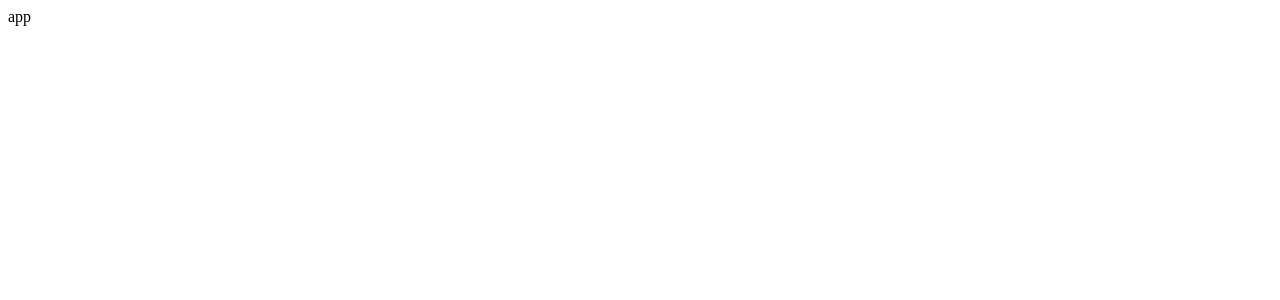
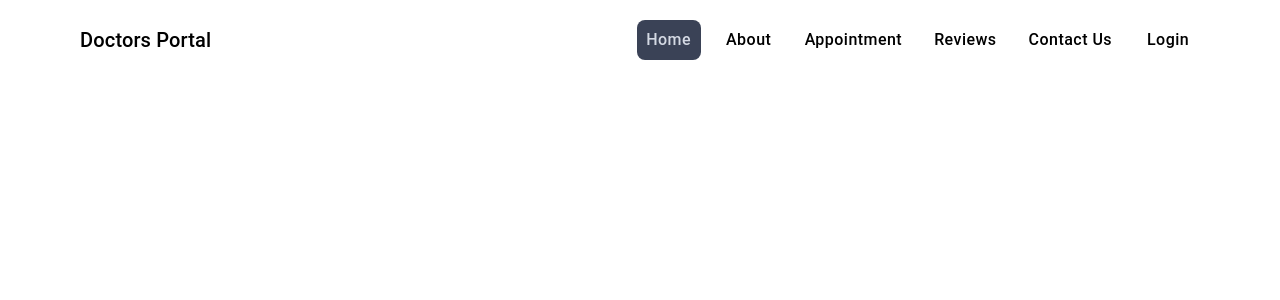
Before and after one commit to Eman-Abukhater/Doctor-s-Portal-Web-App, a React (Vite) app in the folder doctors-portal/: page / in a window 1280 px wide. Shown: the top 300 px of the page. Built offline with nearby package versions, Linux system fonts and the light colour scheme.

Commit message:
add the desktop nav items

```diff
--- a/doctors-portal/src/App.jsx
+++ b/doctors-portal/src/App.jsx
@@ -1,12 +1,13 @@
-import React from 'react'
-import Navbar from './components/Navbar'
+import React from "react";
+import Navbar from "./components/Navbar";
+import { Box } from "@mui/material";
 
 function App() {
   return (
-    <div>
-      app
-    </div>
-  )
+    <Box sx={{ px: { xs: 2, md: 6 }, fontFamily: "Open Sans, sans-serif" }}>
+      <Navbar />
+    </Box>
+  );
 }
 
-export default App
+export default App;
--- a/doctors-portal/src/components/Navbar.jsx
+++ b/doctors-portal/src/components/Navbar.jsx
@@ -1,9 +1,56 @@
-import React from 'react'
+import React, { useState } from "react";
+import AppBar from "@mui/material/AppBar";
+import Toolbar from "@mui/material/Toolbar";
+import Typography from "@mui/material/Typography";
+import { Box, Button } from "@mui/material";
 
+const navItems = [
+  "Home",
+  "About",
+  "Appointment",
+  "Reviews",
+  "Contact Us",
+  "Login",
+];
 function Navbar() {
+  // state to control the mobile menu
+  const [mobileMenuOpen, setMobileMenuOpen] = useState(false);
   return (
-    <div>Navbar</div>
-  )
+    <>
+      <AppBar
+        position="static"
+        sx={{ backgroundColor: "white", boxShadow: "none" }}
+      >
+        <Toolbar sx={{ justifyContent: "space-between" }}>
+          <Typography variant="h6" sx={{ color: "black" }}>
+            Doctors Portal
+          </Typography>
+
+          {/* Nav Items */}
+          <Box sx={{ display: { xs: "none", md: "flex" }, gap: 2 }}>
+            {navItems.map((item) => (
+              <Button
+                key={item}
+                sx={{
+                  color: item === "Home" ? "#D4D9E3" : "black",
+                  backgroundColor: item === "Home" ? "#3A4256" : "transparent",
+                  borderRadius: "8px",
+                  textTransform: "none",
+                  fontSize: "16px",
+                  "&:hover":
+                    item === "Home"
+                      ? { backgroundColor: "#D4D9E3", color: "#3A4256" }
+                      : "none",
+                }}
+              >
+                {item}
+              </Button>
+            ))}
+          </Box>
+        </Toolbar>
+      </AppBar>
+    </>
+  );
 }
 
-export default Navbar
+export default Navbar;
```
